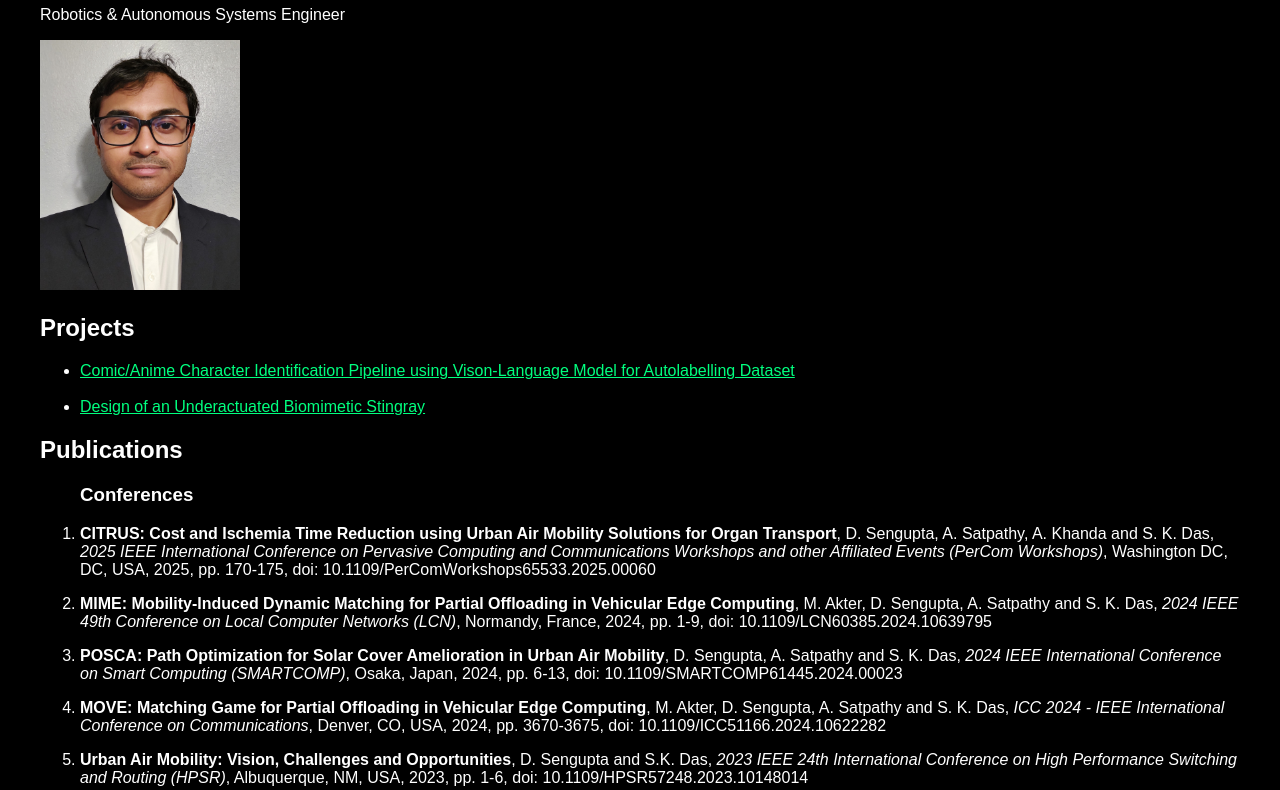
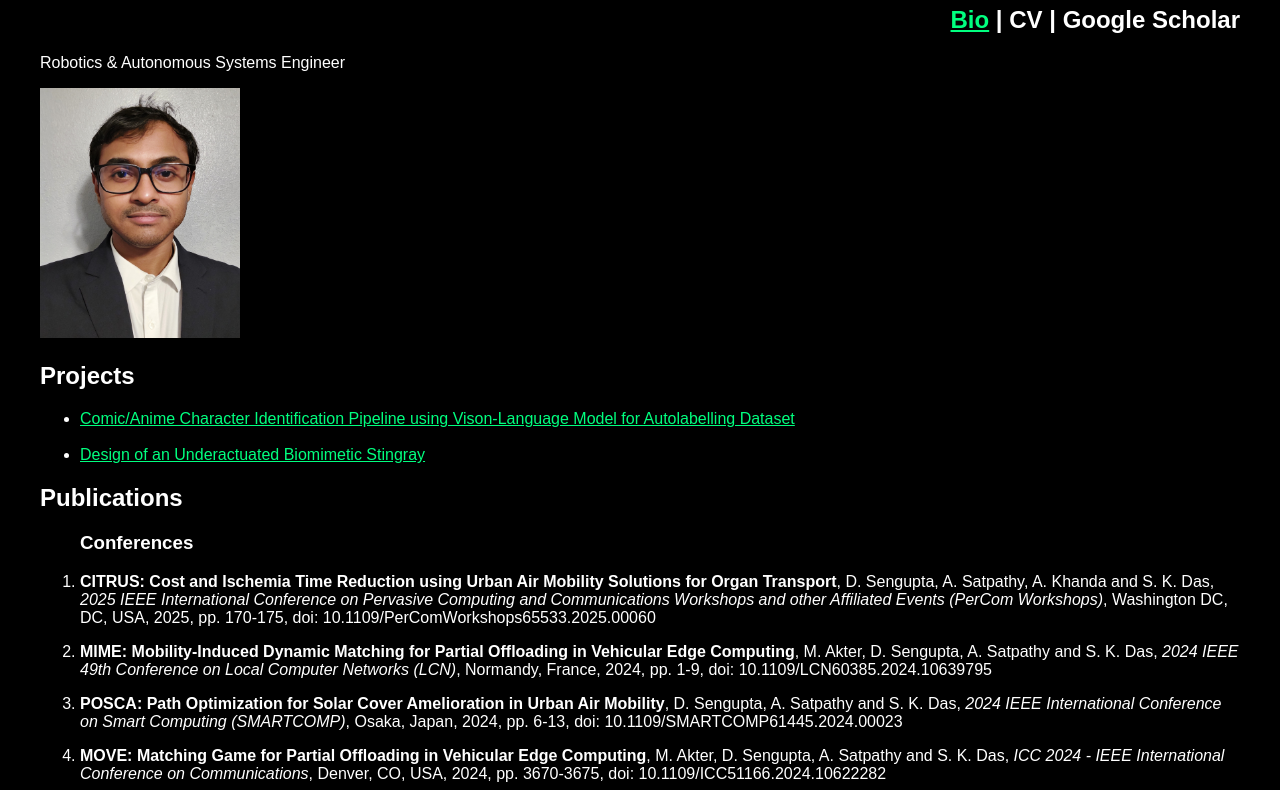
Before and after one commit to Debjyoti-Sengupta/Debjyoti-Sengupta.github.io, a plain HTML site: page index.html in a window 1280 px wide. Shown: the part 92-882 px from the top of the page. Drawn offline with Linux system fonts and the light colour scheme.

Commit message:
Update index.html

```diff
--- a/index.html
+++ b/index.html
@@ -6,6 +6,7 @@
 </head>
 <body>
     <h1>Debjyoti Sengupta</h1>
+    <h2 style="text-align:right;"><a href="Bio.html">Bio</a> | CV | Google Scholar</h2>
     <p>Robotics & Autonomous Systems Engineer</p>
     <p style="text-align:left;">
         <img src="images/20231012_200622.jpg" height="250" width="200">
```
